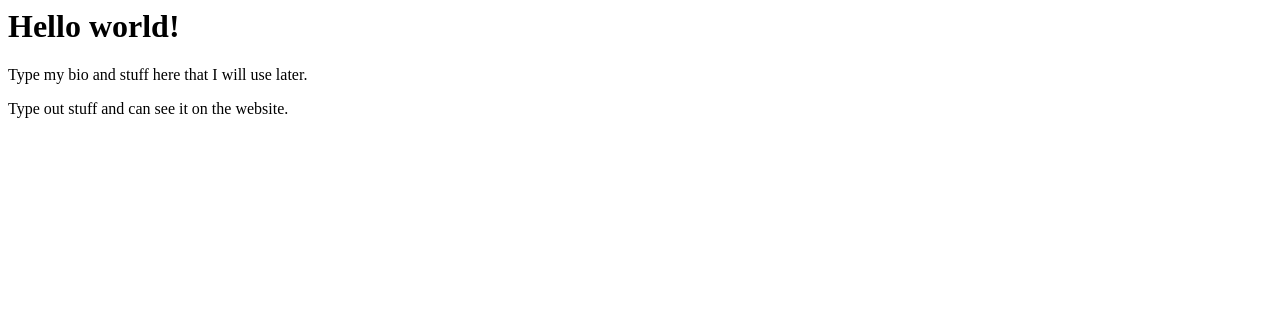
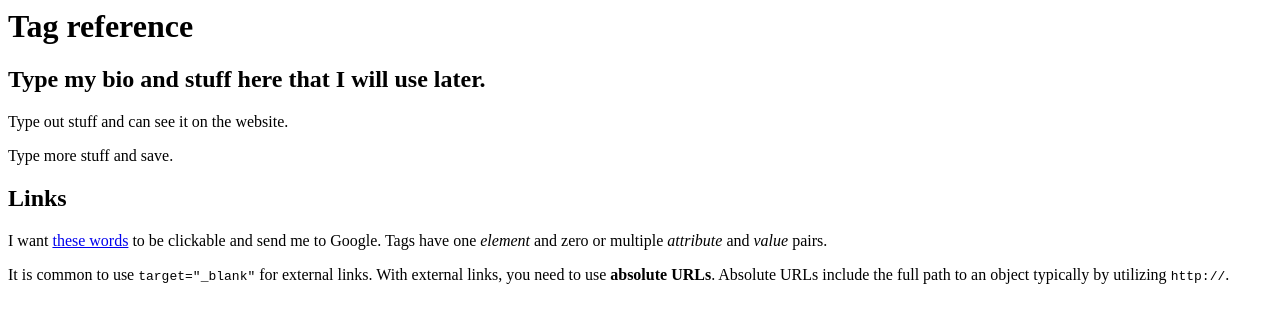
Before and after one commit to hildal/hildal.github.io, a plain HTML site: page index.html in a window 1280 px wide. Drawn offline with Linux system fonts and the light colour scheme.

Commit message:
External links and absolute URLs.

```diff
--- a/index.html
+++ b/index.html
@@ -1,3 +1,8 @@
-<h1>Hello world!</h1>
-<p>Type my bio and stuff here that I will use later.</p>
+<h1>Tag reference</h1>
+<h2>Type my bio and stuff here that I will use later.</h2>
 <p>Type out stuff and can see it on the website.</p>
+<p>Type more stuff and save.</p>
+
+<h2>Links</h2>
+<p>I want <a href="http://google.com" target="_blank">these words</a> to be clickable and send me to Google. Tags have one <em>element</em> and zero or multiple <em>attribute</em> and <em>value</em> pairs.</p>
+<p>It is common to use <code>target="_blank"</code> for external links. With external links, you need to use <strong>absolute URLs</strong>. Absolute URLs include the full path to an object typically by utilizing <code>http://</code>.</p>
```
